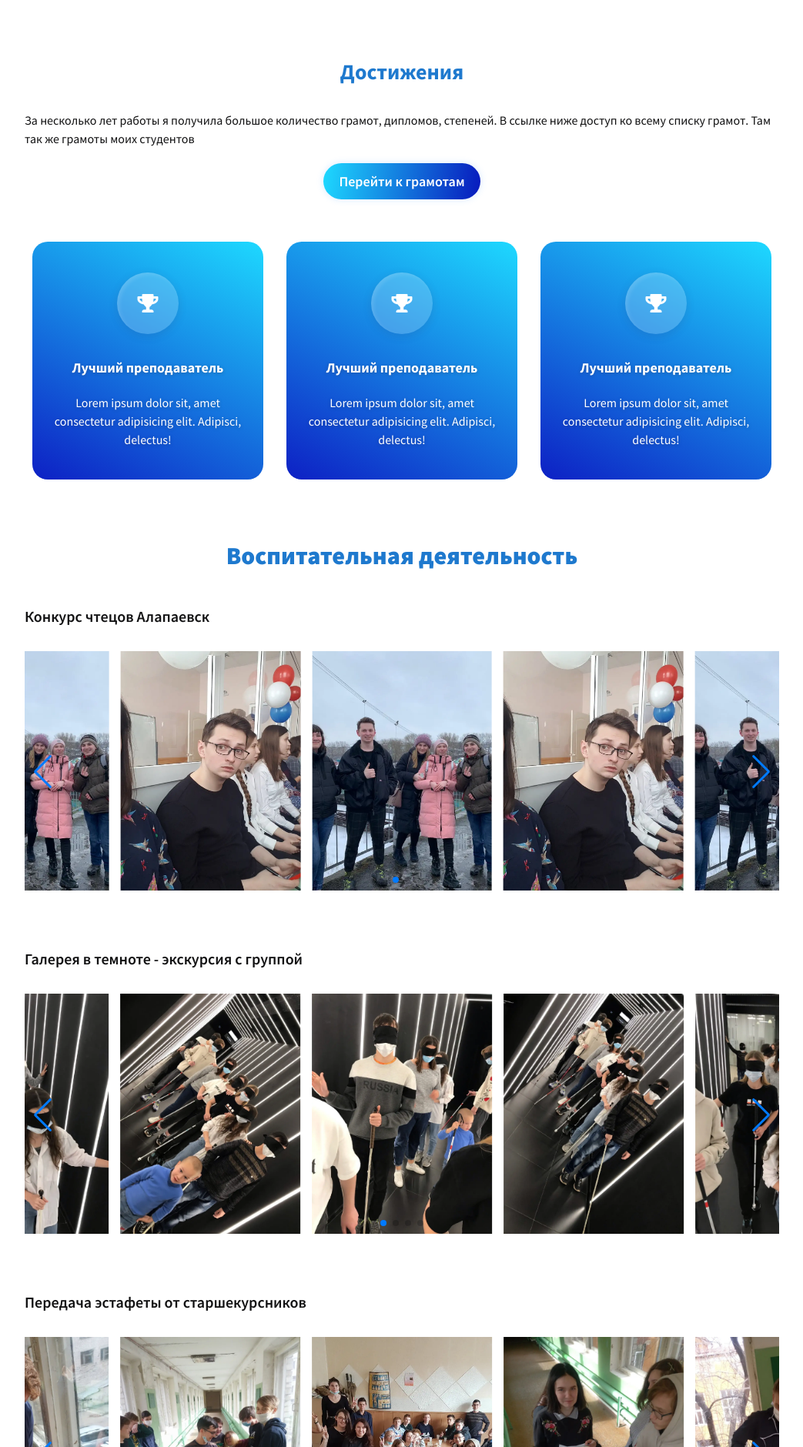
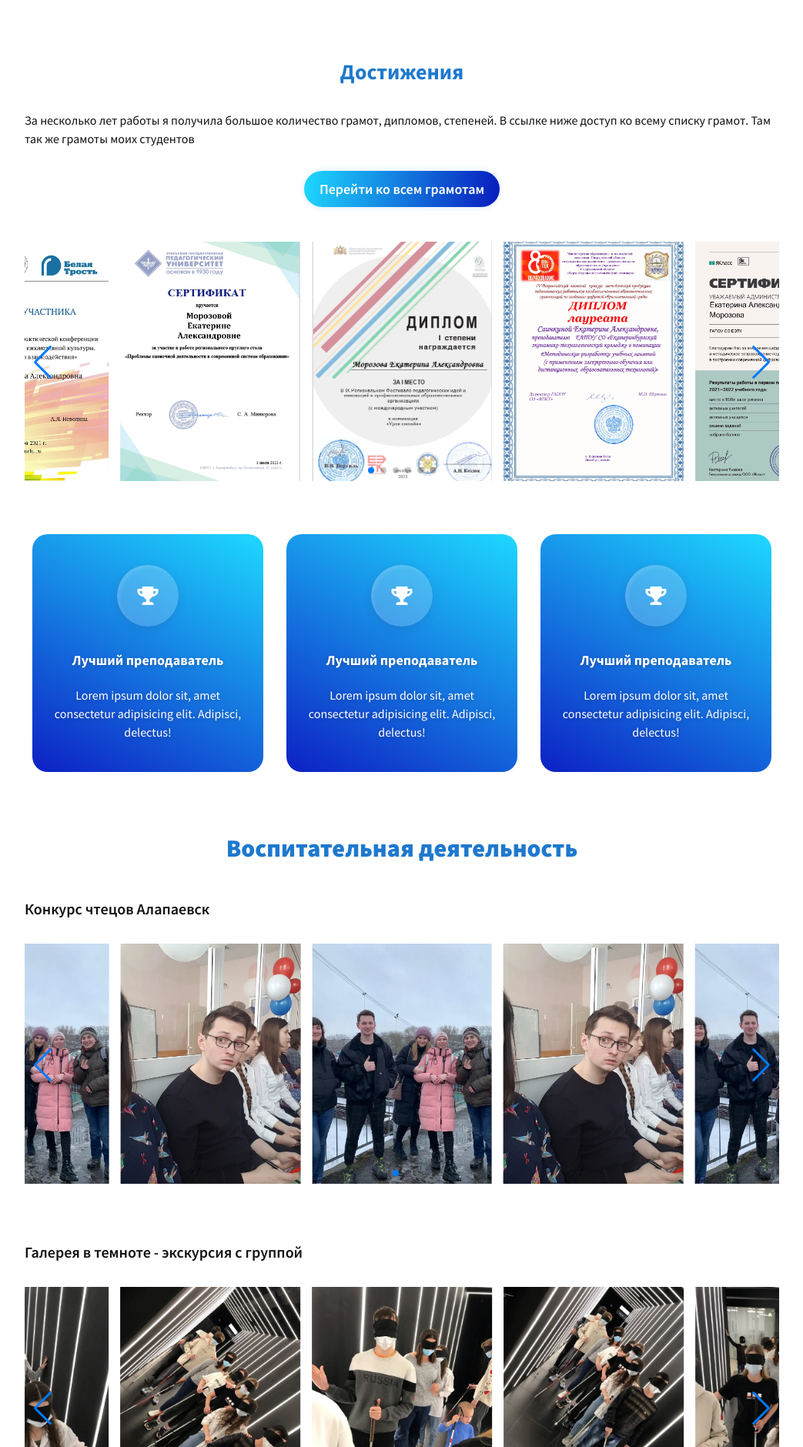
Before and after one commit to kat-morozova/morozova, a PHP site: page / in a window 1280 px wide. Shown: the part 1304-3184 px from the top of the page at 77% size, without its empty margins (118-1161 px from the left). Run offline with PHP 8.4, Linux system fonts and the light colour scheme; some libraries are stand-ins or nearby versions.

Commit message:
добавил грамоты и пофиксил баг

```diff
--- a/css/style.scss
+++ b/css/style.scss
@@ -278,7 +278,7 @@ section#about {
 	align-items: center;
 	justify-content: center;
 	gap: 15px;
-	margin: 20px 0;
+	margin: 30px 0 45px;
 
 	.btn {
 		@include gradient-blue-anim;
@@ -523,6 +523,13 @@ section#contact {
 // ----------------------
 // ADAPTIVE
 // ----------------------
+@media (max-width: 870px) {
+	.header {
+		&__row {
+			justify-content: center;
+		}
+	}
+}
 @media (max-width: 800px) {
 	.hello {
 		flex-direction: column;
--- a/index.html
+++ b/index.html
@@ -112,8 +112,26 @@
             <article>
               <p>За несколько лет работы я получила большое количество грамот, дипломов, степеней. В <a class="anchor" target="_blank" rel='noreferrer noopener' href='https://cloud.mail.ru/public/BynW/FWiXi61BU'>ссылке</a> ниже доступ ко всему списку грамот. Там так же грамоты моих студентов</p>
               <div class="link-to-cloud">
-                <a class="btn btn-primary center" target="_blank" rel='noreferrer noopener' href="https://cloud.mail.ru/public/BynW/FWiXi61BU"><span >Перейти к грамотам<span></a>
+                <a class="btn btn-primary center" target="_blank" rel='noreferrer noopener' href="https://cloud.mail.ru/public/BynW/FWiXi61BU"><span >Перейти ко всем грамотам<span></a>
               </div>
+
+               <!-- Slider  -->
+            <div class="swiper">
+              <div class="swiper-wrapper">
+                <div class="swiper-slide"><img class="swiper-slide__img" src="./img/gramots/1.webp" alt=""></div>
+                <div class="swiper-slide"><img class="swiper-slide__img" src="./img/gramots/2.webp" alt=""></div>
+                <div class="swiper-slide"><img class="swiper-slide__img" src="./img/gramots/3.webp" alt=""></div>
+                <div class="swiper-slide"><img class="swiper-slide__img" src="./img/gramots/4.webp" alt=""></div>
+                <div class="swiper-slide"><img class="swiper-slide__img" src="./img/gramots/5.webp" alt=""></div>
+                <div class="swiper-slide"><img class="swiper-slide__img" src="./img/gramots/6.webp" alt=""></div>
+
+              </div>
+              <div class="swiper-pagination"></div>
+              <div class="swiper-button-prev"></div>
+              <div class="swiper-button-next"></div>
+            </div> <!-- /Slider  -->
+
+
             </article>
 
             <div class="achievements__list">
--- a/js/help.js
+++ b/js/help.js
@@ -42,10 +42,11 @@ function activeLinksMenu() {
 	let paths = location.href.split('/');
 	let currPath = paths[paths.length - 1];
 
-	document
-		.querySelector('.menu')
-		.querySelector(`[href='${currPath}']`)
-		.parentElement.classList.add('active');
+	// Проверяем наличие текущего url в навигации, и если такая навигация есть, то активировать ее
+	let currentActiveLink = document.querySelector('.menu').querySelector(`[href='${currPath}']`);
+	if (!!currentActiveLink) {
+		currentActiveLink.parentElement.classList.add('active');
+	}
 
 	links.forEach((link) => {
 		// let l = link.querySelector('a').getAttribute('href');
--- a/resources.html
+++ b/resources.html
@@ -70,6 +70,10 @@
           <article >
             <h3 class="wh unl type-materials">Кимы &#8595;</h3>
             <div class="content">
+              <a class="content__link" href="https://cloud.mail.ru/public/pfcE/xci1QVm5j" target="_blank" rel='noreferrer noopener'>КИМ ЕН 01 ИСП СИС</a>
+              <a class="content__link" href="https://cloud.mail.ru/public/J6YA/fvy81URTC" target="_blank" rel='noreferrer noopener'>КИМ ПУП 02 Математика ВК</a>
+              <a class="content__link" href="https://cloud.mail.ru/public/c1QV/RuJHauBCW" target="_blank" rel='noreferrer noopener'>КИМ ПУП 02 Математика ИСП ВД</a>
+              <a class="content__link" href="https://cloud.mail.ru/public/vvgg/efbYtiBUy" target="_blank" rel='noreferrer noopener'>КИМ ПУП 02 Математика ОСА</a>
             </div>
           </article>
           <article >
```
Also changed, not shown: css/style.css (+9 -1 lines), css/style.min.css, img/gramots/1.webp (added), img/gramots/2.webp (added), img/gramots/3.webp (added), img/gramots/4.webp (added), img/gramots/5.webp (added), img/gramots/6.webp (added), 2 other files.
